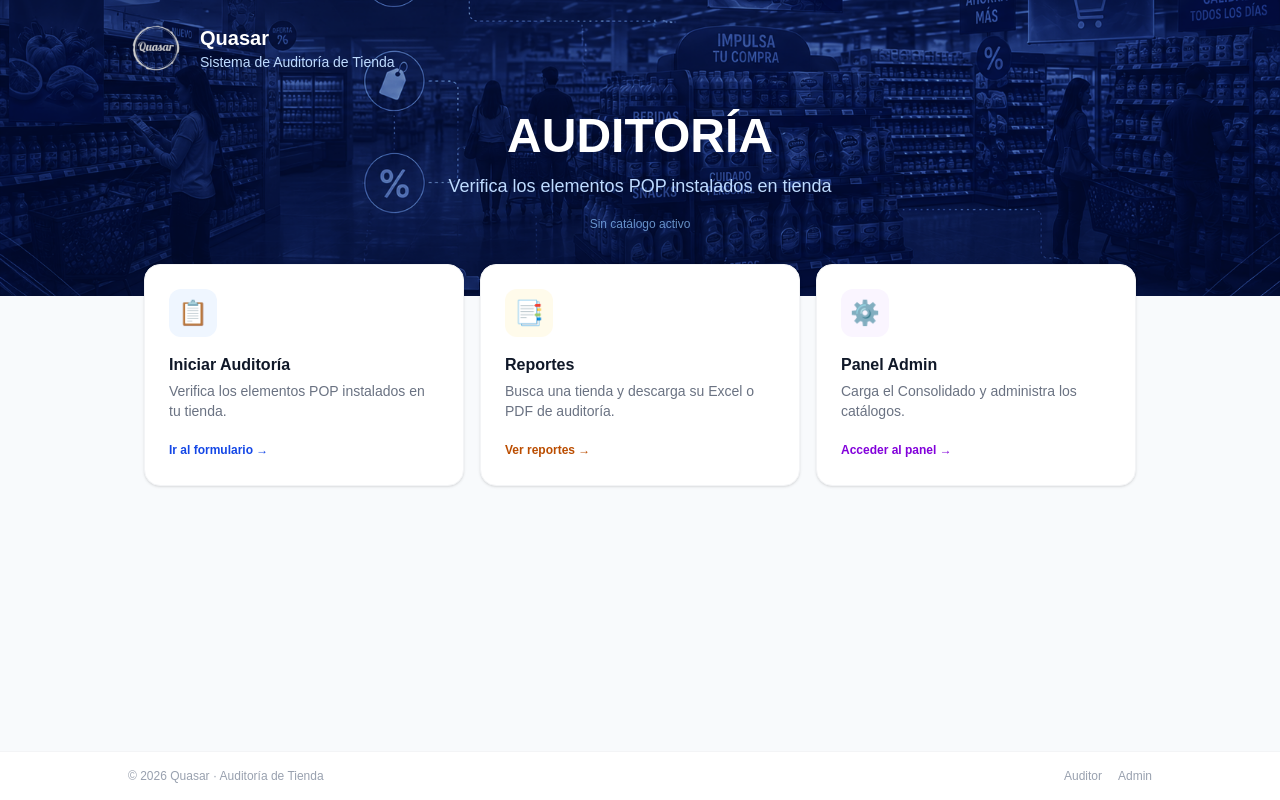
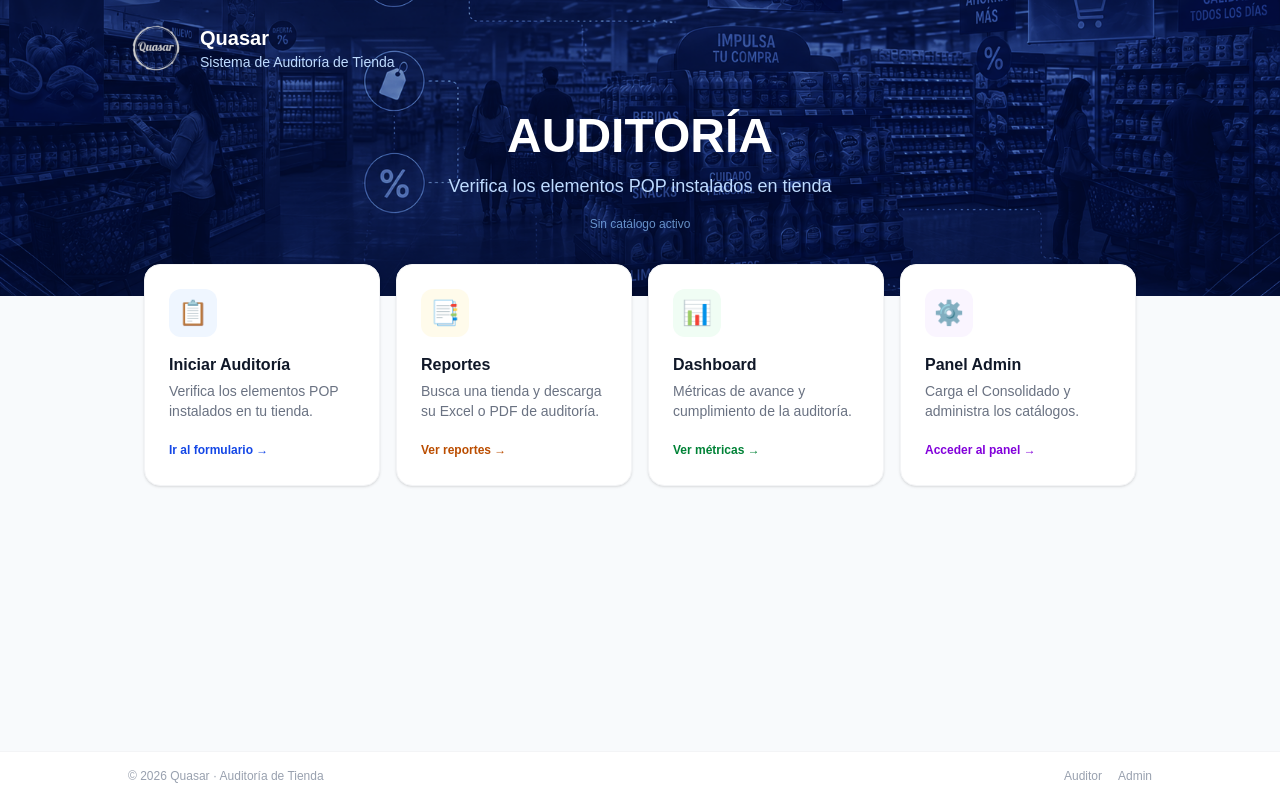
Before and after one commit to operacionesquasar23-netizen/AuditoriaTiendas, a Next.js app: page / in a window 1280 px wide. Built offline with nearby package versions, Linux system fonts and the light colour scheme; no server answers; the database is empty.

Commit message:
Agrega modulo Dashboard

```diff
--- a/src/app/page.tsx
+++ b/src/app/page.tsx
@@ -72,7 +72,7 @@ export default function Home() {
 
       {/* Cards */}
       <div className="relative z-20 max-w-5xl mx-auto px-4 -mt-8 pb-12 w-full">
-        <div className="grid grid-cols-1 md:grid-cols-3 gap-4">
+        <div className="grid grid-cols-1 md:grid-cols-4 gap-4">
           <a
             href="/auditor"
             className="bg-white rounded-2xl border border-gray-100 shadow-sm p-6 hover:shadow-md transition-all hover:-translate-y-0.5 group"
@@ -106,6 +106,24 @@ export default function Home() {
             </p>
             <span className="text-xs font-semibold text-amber-700 group-hover:text-amber-800">
               Ver reportes →
+            </span>
+          </a>
+
+          <a
+            href="/dashboard"
+            className="bg-white rounded-2xl border border-gray-100 shadow-sm p-6 hover:shadow-md transition-all hover:-translate-y-0.5 group"
+          >
+            <div className="w-12 h-12 bg-green-50 rounded-xl flex items-center justify-center text-2xl mb-4 group-hover:bg-green-100 transition-colors">
+              📊
+            </div>
+            <h3 className="text-base font-semibold text-gray-900 mb-1">
+              Dashboard
+            </h3>
+            <p className="text-sm text-gray-500 mb-4">
+              Métricas de avance y cumplimiento de la auditoría.
+            </p>
+            <span className="text-xs font-semibold text-green-700 group-hover:text-green-800">
+              Ver métricas →
             </span>
           </a>
 
```
